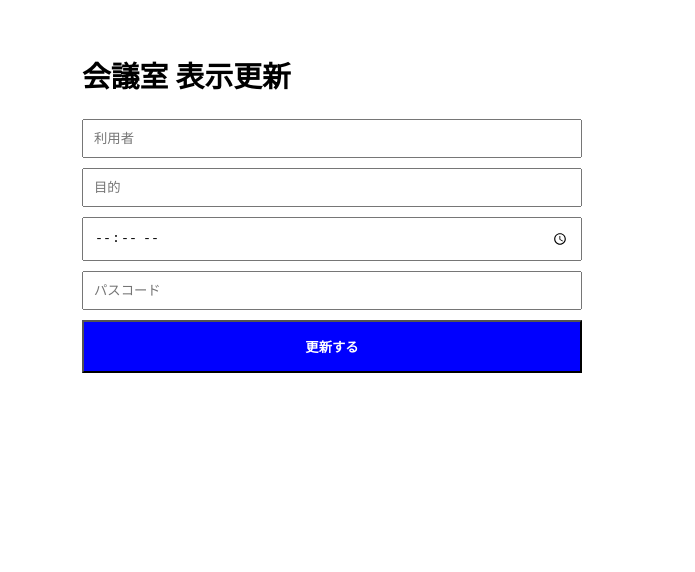
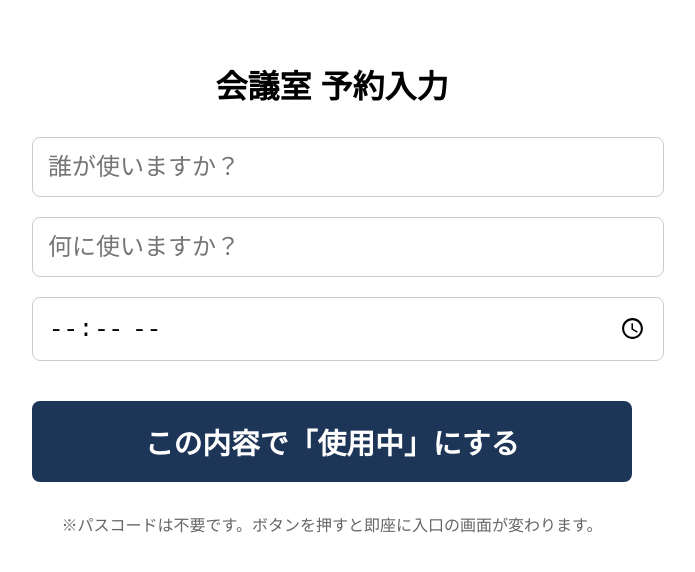
Before and after one commit to kotani6053/-, a Next.js app: page /edit in a window 1280 px wide. Shown: the top 572 px of the page, without its empty margins (308-1003 px from the left). Built offline with nearby package versions, Linux system fonts and the light colour scheme.

Commit message:
Refactor EditRoom component for improved UX
Removed password validation and updated alert messages. Enhanced input styling and modified layout for better user experience.

```diff
--- a/app/edit/page.js
+++ b/app/edit/page.js
@@ -2,14 +2,9 @@
 import { useState } from "react";
 
 export default function EditRoom() {
-  const [form, setForm] = useState({ user: "", purpose: "", time: "", pass: "" });
+  const [form, setForm] = useState({ user: "", purpose: "", time: "" });
 
   const updateRoom = async () => {
-    if (form.pass !== "1234") { // 必要に応じてパスコードを変更
-      alert("パスコードが正しくありません");
-      return;
-    }
-
     const res = await fetch("/api/room", {
       method: "POST",
       headers: { "Content-Type": "application/json" },
@@ -17,22 +12,46 @@ export default function EditRoom() {
     });
 
     if (res.ok) {
-      alert("表示を「使用中」に更新しました！");
+      alert("会議室を表示中にしました！");
     }
   };
 
+  const inputStyle = {
+    fontSize: "1.5rem",
+    padding: "15px",
+    borderRadius: "8px",
+    border: "1px solid #ccc",
+    width: "100%"
+  };
+
   return (
-    <div style={{ padding: "30px", fontSize: "1.2rem", maxWidth: "500px", margin: "auto" }}>
-      <h2>会議室 表示更新</h2>
-      <div style={{ display: "flex", flexDirection: "column", gap: "10px" }}>
-        <input placeholder="利用者" style={{padding: "10px"}} onChange={e => setForm({...form, user: e.target.value})} />
-        <input placeholder="目的" style={{padding: "10px"}} onChange={e => setForm({...form, purpose: e.target.value})} />
-        <input type="time" style={{padding: "10px"}} onChange={e => setForm({...form, time: e.target.value})} />
-        <input type="password" placeholder="パスコード" style={{padding: "10px"}} onChange={e => setForm({...form, pass: e.target.value})} />
-        <button onClick={updateRoom} style={{padding: "15px", backgroundColor: "blue", color: "white", fontWeight: "bold"}}>
-          更新する
+    <div style={{ padding: "40px", maxWidth: "600px", margin: "0 auto", fontFamily: "sans-serif" }}>
+      <h1 style={{ textAlign: "center", marginBottom: "30px" }}>会議室 予約入力</h1>
+      <div style={{ display: "flex", flexDirection: "column", gap: "20px" }}>
+        <input placeholder="誰が使いますか？" style={inputStyle} onChange={e => setForm({...form, user: e.target.value})} />
+        <input placeholder="何に使いますか？" style={inputStyle} onChange={e => setForm({...form, purpose: e.target.value})} />
+        <input type="time" style={inputStyle} onChange={e => setForm({...form, time: e.target.value})} />
+
+        <button
+          onClick={updateRoom}
+          style={{
+            padding: "20px",
+            backgroundColor: "#1D3557",
+            color: "white",
+            fontSize: "1.8rem",
+            fontWeight: "bold",
+            borderRadius: "8px",
+            border: "none",
+            cursor: "pointer",
+            marginTop: "20px"
+          }}
+        >
+          この内容で「使用中」にする
         </button>
       </div>
+      <p style={{ textAlign: "center", marginTop: "30px", color: "#666" }}>
+        ※パスコードは不要です。ボタンを押すと即座に入口の画面が変わります。
+      </p>
     </div>
   );
 }
```
